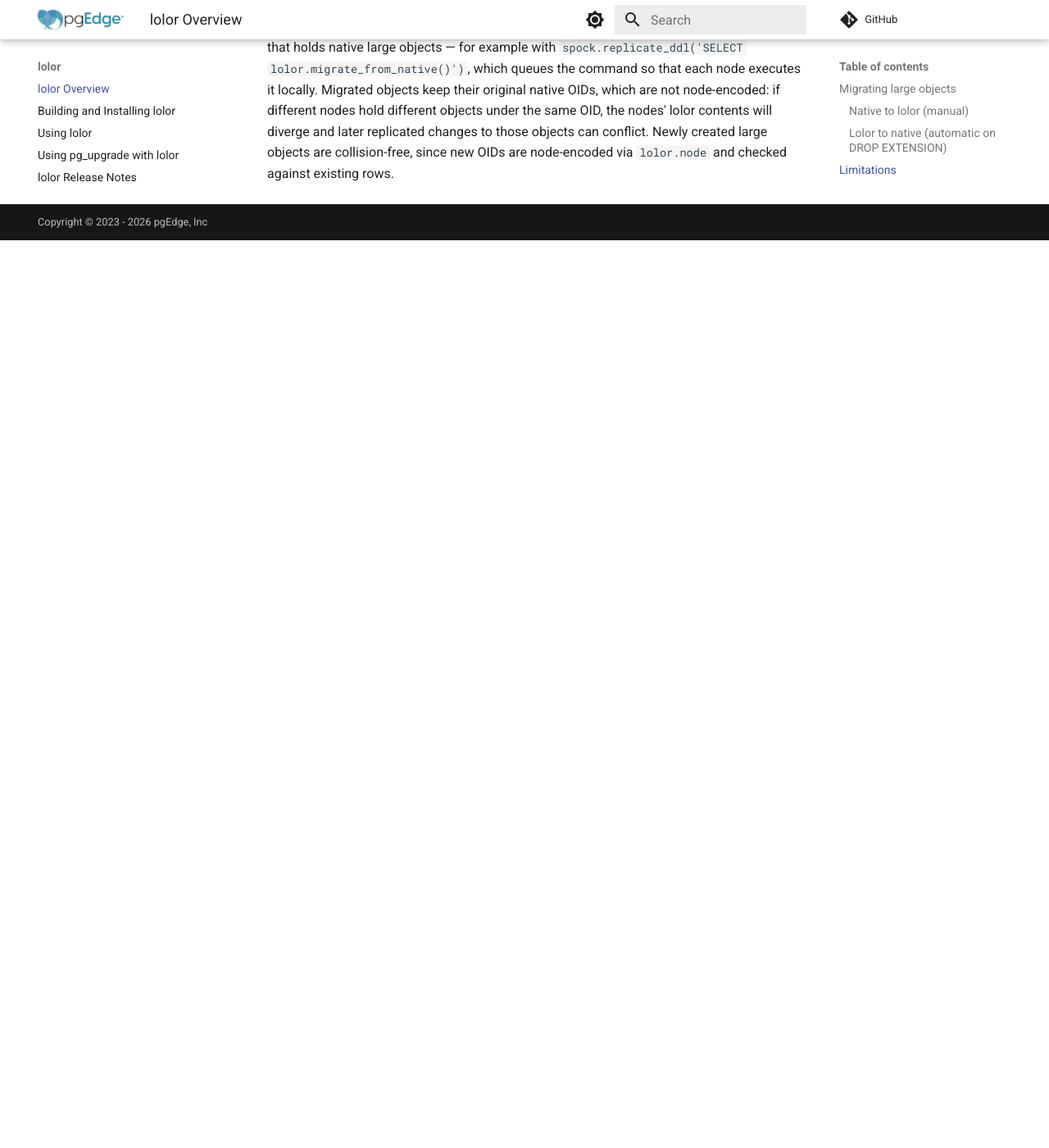
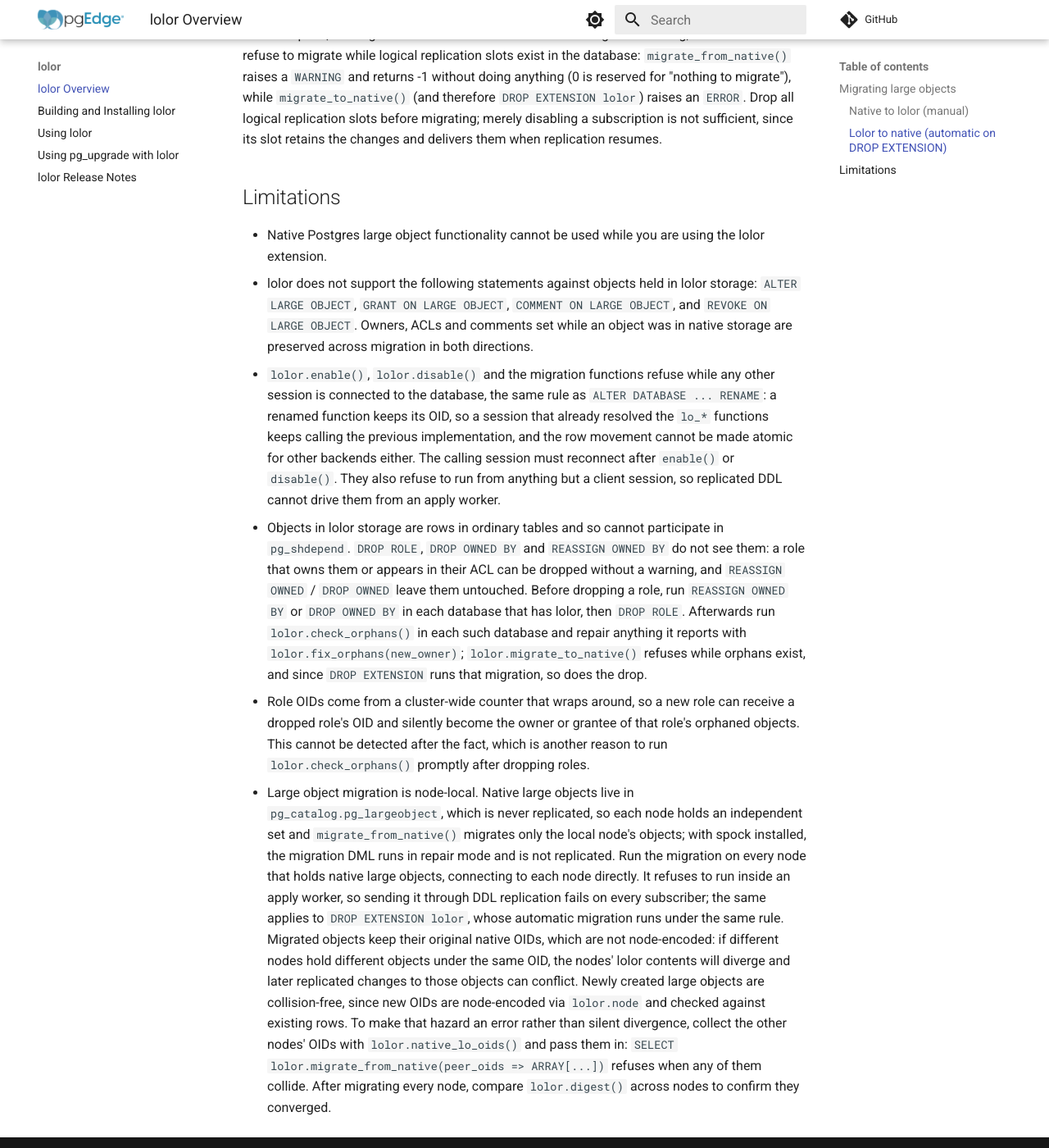
Before and after one commit to pgEdge/lolor, an MkDocs documentation site: the page built from docs/index.md, in a window 1280 px wide and 1400 px high, scrolled down 2206 px. Shown: the whole window at 82% size. Built offline with MkDocs 1.6.1 and Material for MkDocs 9.7.7, drawn with Linux system fonts in a browser that asks for light colours; comment, search, counter and statistics services are not loaded; before the commit the page ends 2499 px from its top, so only the background shows below that; some of the changed text lies outside the part shown.

````diff
--- a/docs/index.md
+++ b/docs/index.md
@@ -56,7 +56,29 @@ installed:
 SELECT lolor.migrate_to_native();
 ```
 
-Both paths preserve OIDs, owners, ACLs, and data.
+Both paths preserve OIDs, owners, ACLs, comments and data, and copy pages
+verbatim so sparse large objects stay sparse.
+
+The drop is guarded independently of that automatic migration. An object
+access hook refuses to remove the extension while it is enabled or while any
+object remains in lolor storage, on every path that reaches it (`DROP
+EXTENSION`, `DROP SCHEMA lolor CASCADE`, `DROP OWNED BY`), even when the event
+trigger that performs the migration has been disabled. To discard whatever is
+in lolor storage instead, a superuser can set `lolor.allow_unsafe_drop = on`
+for the session that runs the drop; it skips both checks.
+
+`lolor.enable()`, `lolor.disable()` and both migration functions refuse while
+any other session is connected to the database, and refuse to run from
+anything but a client session. Reconnect client sessions after `enable()` or
+`disable()`: libpq caches the large object function OIDs per connection.
+
+Two helpers support verifying a migration:
+
+```sql
+SELECT * FROM lolor.digest();         -- per-object checksum, compare across nodes
+SELECT * FROM lolor.check_orphans();  -- objects referring to a dropped role
+SELECT lolor.fix_orphans('some_role');  -- reassign them and drop dead ACL entries
+```
 
 When the spock extension is installed, both migration functions run under
 `spock.repair_mode()`, so the row-shuffling migration DML is **not** replicated
@@ -82,5 +104,8 @@ retains the changes and delivers them when replication resumes.
 ## Limitations
 
 - Native Postgres large object functionality cannot be used while you are using the lolor extension.
-- lolor does not support the following statements: `ALTER LARGE OBJECT`, `GRANT ON LARGE OBJECT`, `COMMENT ON LARGE OBJECT`, and `REVOKE ON LARGE OBJECT`.
-- Large object migration is node-local. Native large objects live in `pg_catalog.pg_largeobject`, which is never replicated, so each node holds an independent set and `migrate_from_native()` migrates only the local node's objects; with spock installed, the migration DML runs in repair mode and is not replicated. Run the migration on every node that holds native large objects — for example with `spock.replicate_ddl('SELECT lolor.migrate_from_native()')`, which queues the command so that each node executes it locally. Migrated objects keep their original native OIDs, which are not node-encoded: if different nodes hold different objects under the same OID, the nodes' lolor contents will diverge and later replicated changes to those objects can conflict. Newly created large objects are collision-free, since new OIDs are node-encoded via `lolor.node` and checked against existing rows.
+- lolor does not support the following statements against objects held in lolor storage: `ALTER LARGE OBJECT`, `GRANT ON LARGE OBJECT`, `COMMENT ON LARGE OBJECT`, and `REVOKE ON LARGE OBJECT`. Owners, ACLs and comments set while an object was in native storage are preserved across migration in both directions.
+- `lolor.enable()`, `lolor.disable()` and the migration functions refuse while any other session is connected to the database, the same rule as `ALTER DATABASE ... RENAME`: a renamed function keeps its OID, so a session that already resolved the `lo_*` functions keeps calling the previous implementation, and the row movement cannot be made atomic for other backends either. The calling session must reconnect after `enable()` or `disable()`. They also refuse to run from anything but a client session, so replicated DDL cannot drive them from an apply worker.
+- Objects in lolor storage are rows in ordinary tables and so cannot participate in `pg_shdepend`. `DROP ROLE`, `DROP OWNED BY` and `REASSIGN OWNED BY` do not see them: a role that owns them or appears in their ACL can be dropped without a warning, and `REASSIGN OWNED` / `DROP OWNED` leave them untouched. Before dropping a role, run `REASSIGN OWNED BY` or `DROP OWNED BY` in each database that has lolor, then `DROP ROLE`. Afterwards run `lolor.check_orphans()` in each such database and repair anything it reports with `lolor.fix_orphans(new_owner)`; `lolor.migrate_to_native()` refuses while orphans exist, and since `DROP EXTENSION` runs that migration, so does the drop.
+- Role OIDs come from a cluster-wide counter that wraps around, so a new role can receive a dropped role's OID and silently become the owner or grantee of that role's orphaned objects. This cannot be detected after the fact, which is another reason to run `lolor.check_orphans()` promptly after dropping roles.
+- Large object migration is node-local. Native large objects live in `pg_catalog.pg_largeobject`, which is never replicated, so each node holds an independent set and `migrate_from_native()` migrates only the local node's objects; with spock installed, the migration DML runs in repair mode and is not replicated. Run the migration on every node that holds native large objects, connecting to each node directly. It refuses to run inside an apply worker, so sending it through DDL replication fails on every subscriber; the same applies to `DROP EXTENSION lolor`, whose automatic migration runs under the same rule. Migrated objects keep their original native OIDs, which are not node-encoded: if different nodes hold different objects under the same OID, the nodes' lolor contents will diverge and later replicated changes to those objects can conflict. Newly created large objects are collision-free, since new OIDs are node-encoded via `lolor.node` and checked against existing rows. To make that hazard an error rather than silent divergence, collect the other nodes' OIDs with `lolor.native_lo_oids()` and pass them in: `SELECT lolor.migrate_from_native(peer_oids => ARRAY[...])` refuses when any of them collide. After migrating every node, compare `lolor.digest()` across nodes to confirm they converged.
````
Also changed, not shown: README.md (+1 -1 lines), docs/install_configure.md (+8 -2 lines).
